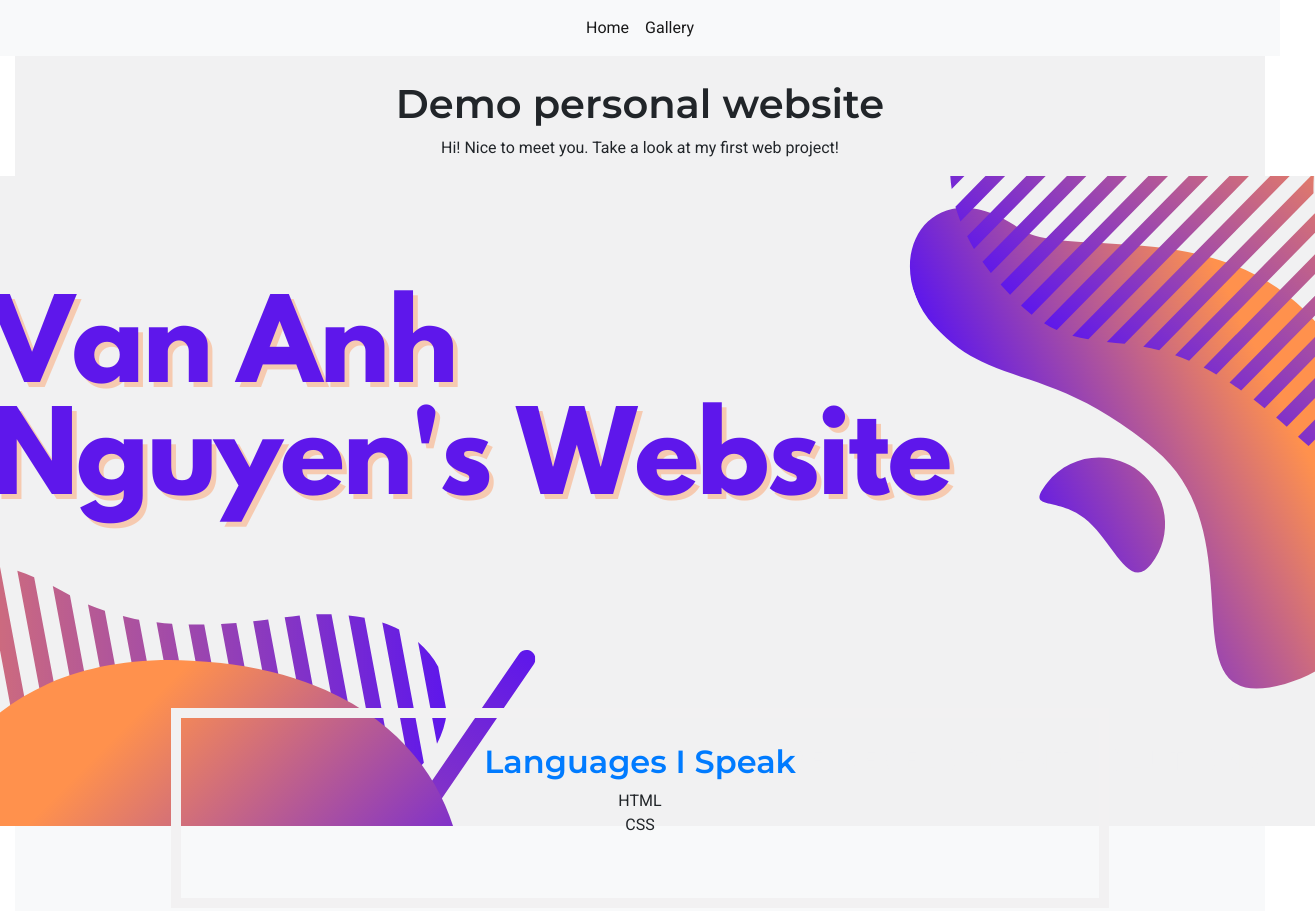
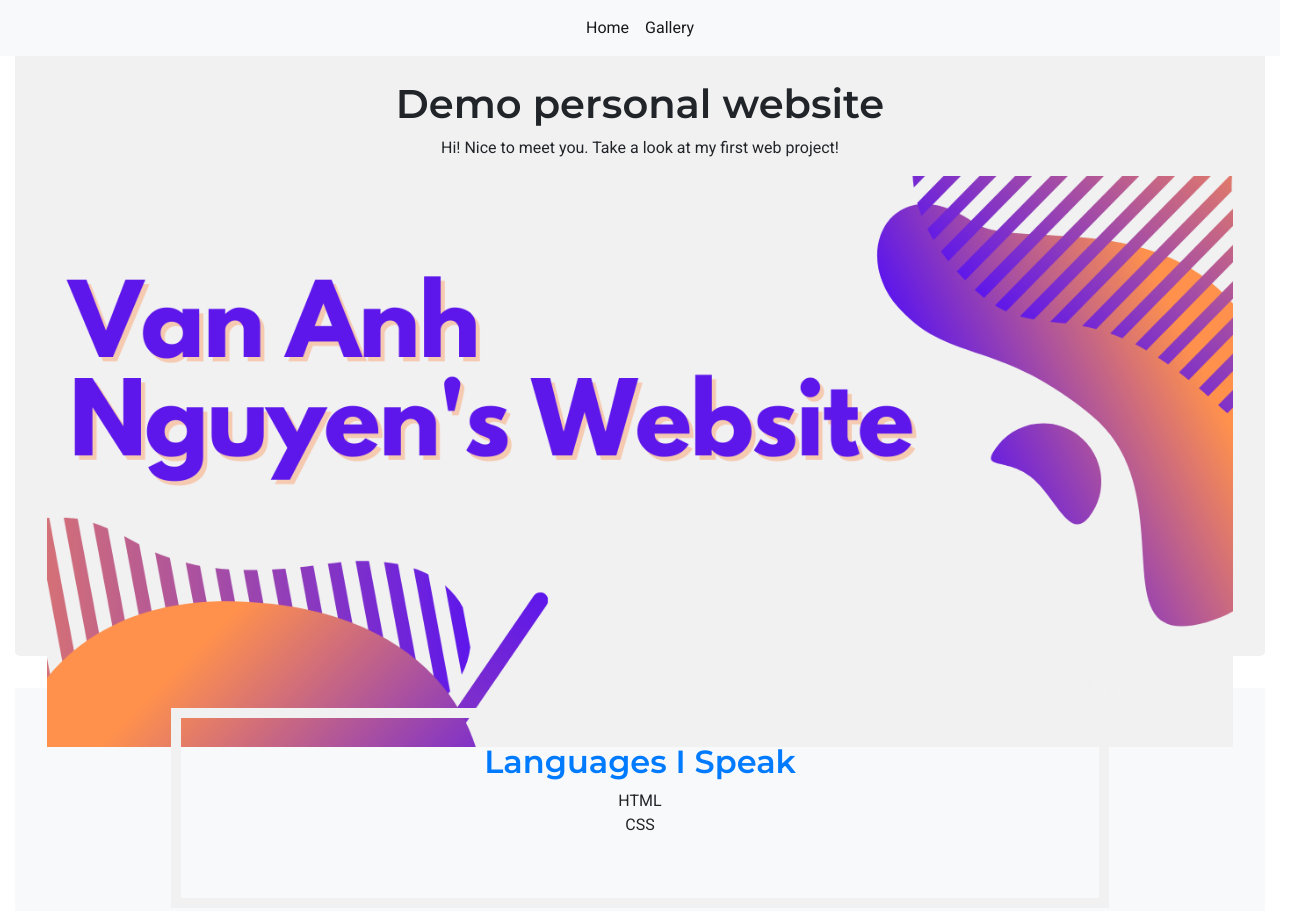
Before and after one commit to janenguyen131/fcb-portfolio, a plain HTML site: page index.html in a window 1280 px wide. Shown: the top 911 px of the page, 1315 px wide, since content can reach past the window. Drawn offline with nearby package versions, Linux system fonts and the light colour scheme.

Commit message:
Update index.html

```diff
--- a/index.html
+++ b/index.html
@@ -41,7 +41,7 @@
 		<section class="jumbotron text-center mt-3" id="landing">
 			<h1>Demo personal website</h1>
 			<p>Hi! Nice to meet you. Take a look at my first web project!</p>
-			<img src="https://janenguyen131.github.io/fcb-portfolio/Images/vawebsite.png">
+			<img src="Images/vawebsite.png" class="img-fluid" alt="Responsive image">
 		</section>
 
 		<section class="text-center bg-light" id="gallery" >
```
